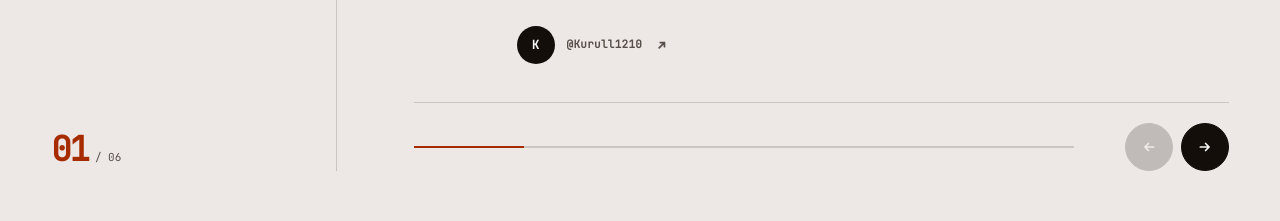
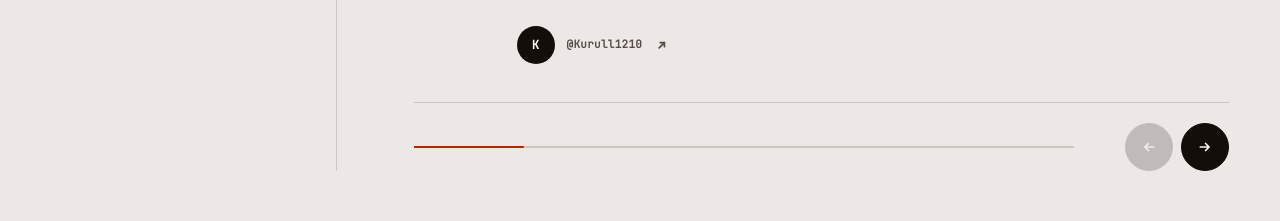
Before and after one commit to tonary26/portfolio, a Vue app: page / in a window 1280 px wide. Shown: the part 8040-8261 px from the top of the page. Built offline with nearby package versions, Linux system fonts and the light colour scheme.

Commit message:
Remove testimonial counter

```diff
--- a/src/components/TestimonialsSection.vue
+++ b/src/components/TestimonialsSection.vue
@@ -11,9 +11,7 @@ const currentIndex = ref(0)
 const total = computed(() => props.content.items.length)
 const canScrollPrev = computed(() => currentIndex.value > 0)
 const canScrollNext = computed(() => currentIndex.value < total.value - 1)
-const currentNumber = computed(() => String(currentIndex.value + 1).padStart(2, '0'))
-const totalNumber = computed(() => String(total.value).padStart(2, '0'))
-const progressWidth = computed(() => `${((currentIndex.value + 1) / total.value) * 100}%`)
+const progressScale = computed(() => (currentIndex.value + 1) / total.value)
 let resizeObserver
 
 const updateScrollState = () => {
@@ -51,10 +49,6 @@ onBeforeUnmount(() => resizeObserver?.disconnect())
         <h2>{{ content.title }}</h2>
         <p>{{ content.intro }}</p>
       </div>
-      <div class="testimonials__index" aria-live="polite">
-        <strong>{{ currentNumber }}</strong>
-        <span>/ {{ totalNumber }}</span>
-      </div>
     </aside>
 
     <div class="testimonials__case">
@@ -77,7 +71,7 @@ onBeforeUnmount(() => resizeObserver?.disconnect())
 
       <div class="testimonials__footer">
         <div class="testimonials__progress" aria-hidden="true">
-          <span :style="{ width: progressWidth }"></span>
+          <span :style="{ transform: `scaleX(${progressScale})` }"></span>
         </div>
         <div class="testimonials__controls" role="group" :aria-label="content.controlsLabel">
           <button type="button" :disabled="!canScrollPrev" :aria-label="content.prev" @click="scrollReviews(-1)">
--- a/src/styles.css
+++ b/src/styles.css
@@ -152,9 +152,6 @@ video { display: block; max-width: 100%; }
 .testimonials__aside > div:first-of-type { margin-top: clamp(74px, 12vh, 140px); }
 .testimonials__aside h2 { max-width: 8ch; font: 800 clamp(50px, 6vw, 86px)/0.91 var(--font-section); letter-spacing: -0.05em; text-wrap: balance; }
 .testimonials__aside p { max-width: 32ch; margin-top: 26px; color: var(--muted); font-size: 14px; line-height: 1.65; text-wrap: pretty; }
-.testimonials__index { display: flex; align-items: baseline; gap: 7px; margin-top: auto; font-family: var(--font-meta); }
-.testimonials__index strong { color: var(--primary-deep); font-size: 34px; font-weight: 700; letter-spacing: -0.06em; }
-.testimonials__index span { color: var(--muted); font-size: 11px; }
 .testimonials__case { display: flex; flex-direction: column; min-width: 0; }
 .testimonials__case-label { display: flex; align-items: center; justify-content: space-between; gap: 20px; border-bottom: 1px solid var(--line); padding-bottom: 15px; color: var(--muted); font: 600 10px/1 var(--font-meta); letter-spacing: 0.08em; }
 .testimonials__case-label span:first-child { color: var(--ink); }
@@ -169,7 +166,7 @@ video { display: block; max-width: 100%; }
 .testimonial > a:hover, .testimonial > a:focus-visible { color: var(--ink); }
 .testimonials__footer { display: grid; grid-template-columns: 1fr auto; align-items: center; gap: clamp(24px, 4vw, 58px); border-top: 1px solid var(--line); padding-top: 20px; }
 .testimonials__progress { height: 2px; overflow: hidden; background: var(--line); }
-.testimonials__progress span { display: block; height: 100%; background: var(--primary-deep); transition: width 0.4s var(--ease-out); }
+.testimonials__progress span { display: block; width: 100%; height: 100%; background: var(--primary-deep); transform-origin: left; transition: transform 0.4s var(--ease-out); }
 .testimonials__controls { display: flex; flex: none; gap: 8px; }
 .testimonials__controls button { display: grid; place-items: center; width: 48px; height: 48px; border: 1px solid var(--ink); border-radius: 50%; color: var(--paper); background: var(--ink); transition: color 0.22s ease, background 0.22s ease, opacity 0.22s ease; }
 .testimonials__controls button:hover:not(:disabled), .testimonials__controls button:focus-visible:not(:disabled) { color: var(--ink); background: transparent; }
@@ -270,7 +267,6 @@ footer { display: flex; align-items: center; justify-content: flex-end; padding-
   .testimonials__aside > div:first-of-type { margin-top: 50px; }
   .testimonials__aside h2 { max-width: 7ch; font-size: clamp(50px, 17vw, 72px); }
   .testimonials__aside p { font-size: 14px; }
-  .testimonials__index { margin-top: 42px; }
   .testimonials__case { padding-top: 38px; }
   .testimonials__case-label span:last-child { display: none; }
   .testimonial { min-height: 530px; padding: 68px 4px 30px 52px; }
```
Also changed, not shown: 5 other files (tests, documents, lock files or other folders).
